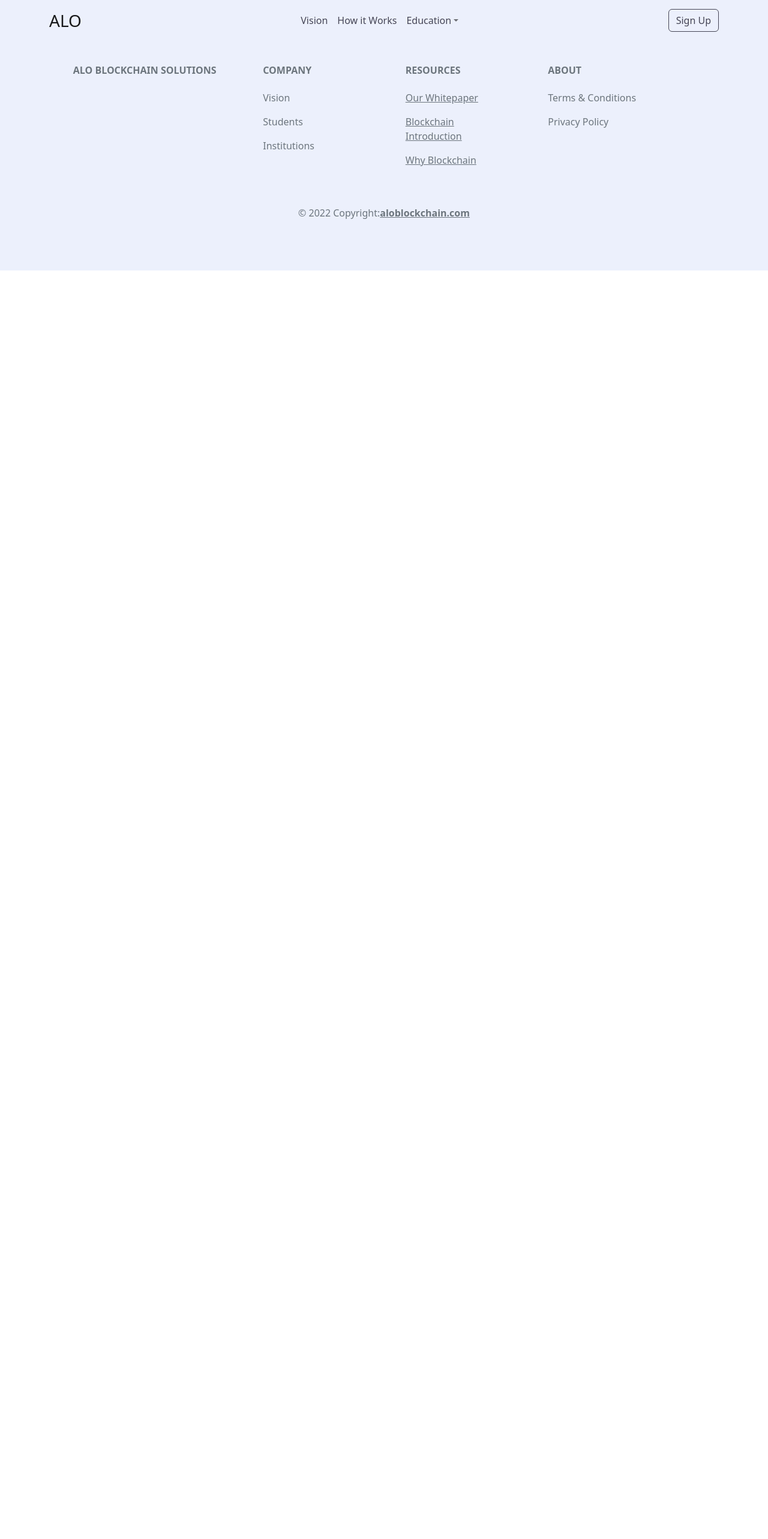
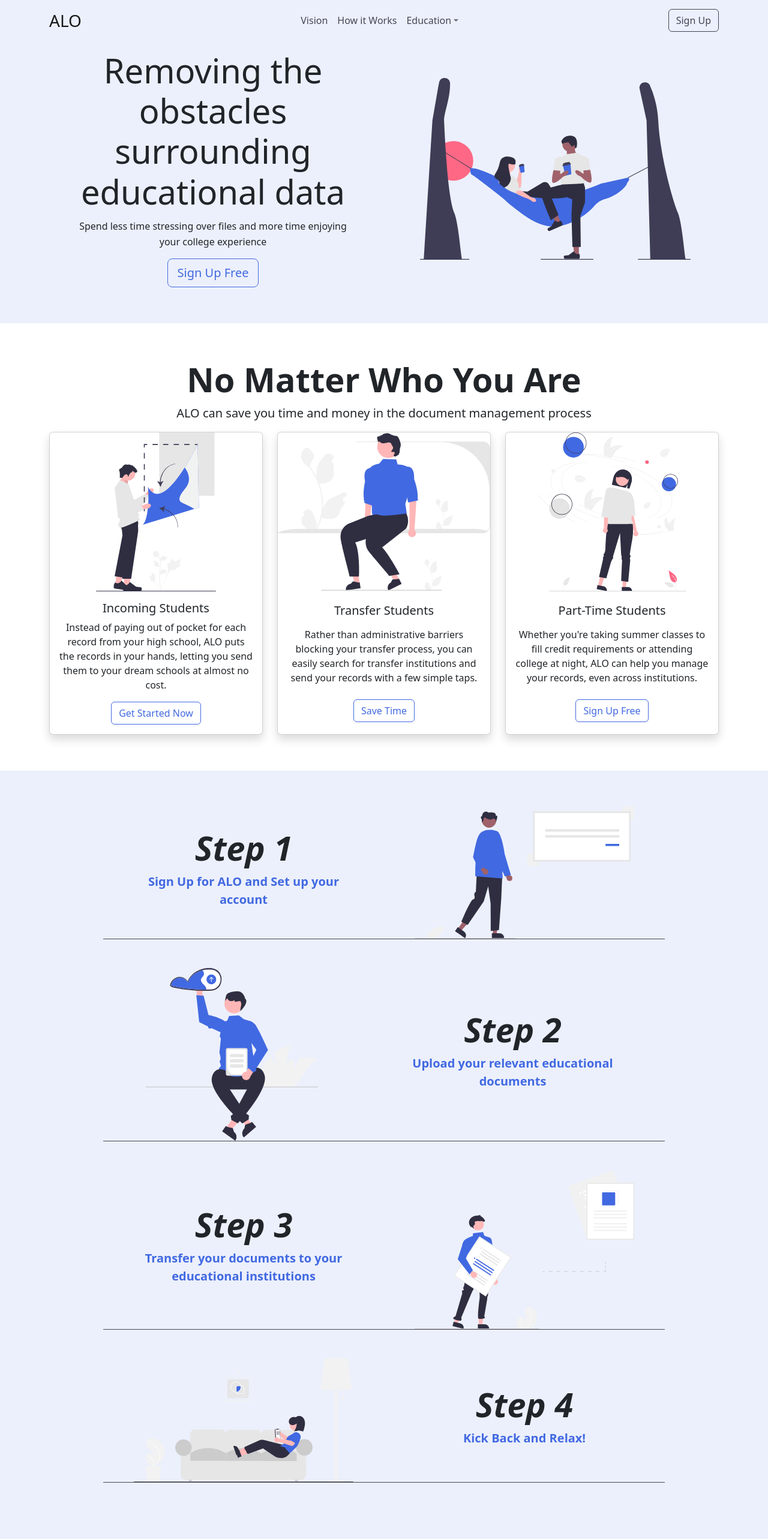
Before and after one commit to AshMurali77/mern-auth, a React (Create React App) app in the folder frontend/: page /students in a window 1280 px wide. Shown: the top 2566 px of the page at 60% size. Before the commit the page ends 800 px from the top, so only its background shows below. Built offline with nearby package versions, Linux system fonts and the light colour scheme.

Commit message:
Finished students' page

```diff
--- a/frontend/src/App.js
+++ b/frontend/src/App.js
@@ -2,6 +2,8 @@ import { BrowserRouter, Routes, Route } from "react-router-dom";
 
 //pages and components
 import Home from "./pages/Home";
+import Vision from "./pages/Vision";
+import Students from "./pages/Students";
 import Login from "./pages/Login";
 import Signup from "./pages/Signup";
 import PasswordReset from "./pages/PasswordReset";
@@ -18,6 +20,8 @@ function App() {
         <div>
           <Routes>
             <Route path="/" element={<Home />} />
+            <Route path="/vision" element={<Vision />} />
+            <Route path="/students" element={<Students />} />
             <Route path="/login" element={<Login />} />
             <Route path="/signup" element={<Signup />} />
             <Route path="/password-reset" element={<PasswordReset />} />
--- a/frontend/src/pages/Students.js
+++ b/frontend/src/pages/Students.js
@@ -0,0 +1,202 @@
+import {
+  Button,
+  Col,
+  Container,
+  Row,
+  Image,
+  Card,
+  Ratio,
+} from "react-bootstrap";
+import { Link } from "react-router-dom";
+
+//Image imports
+import relaxation from "../assets/relaxation.svg";
+import transfer from "../assets/transfer.svg";
+import summerTransfer from "../assets/summer-transfer.svg";
+import prospectiveStudent from "../assets/prospective-student.svg";
+import signIn from "../assets/sign-in.svg";
+import dataUpload from "../assets/data-upload.svg";
+import fileTransfer from "../assets/file-transfer.svg";
+import relaxationTwo from "../assets/relaxation-two.svg";
+import studentCTA from "../assets/student-cta.svg";
+const Students = () => {
+  return (
+    <>
+      <section id="intro" className="bg-blue mt-4">
+        <Container>
+          <Row className="justify-content-around align-items-center">
+            <Col md={5} className="text-center ">
+              <h2 className="display-4 ">
+                Removing the obstacles surrounding educational data
+              </h2>
+              <p>
+                <span className="lead" />
+                Spend less time stressing over files and more time enjoying your
+                college experience
+              </p>
+              <Link to="/signup">
+                <Button variant="outline-primary" size="lg" role="button">
+                  Sign Up Free
+                </Button>
+              </Link>
+            </Col>
+            <Col md={5} className="d-none d-md-block">
+              <Image fluid src={relaxation} alt="relaxation image" />
+            </Col>
+          </Row>
+        </Container>
+      </section>
+      <section id="value_card" className="bg-light">
+        <Container>
+          <div className="text-center">
+            <h1 className="display-4 text-dark fw-bold">
+              No Matter Who You Are
+            </h1>
+            <p className="lead">
+              ALO can save you time and money in the document management process
+            </p>
+          </div>
+          <Row gap={3}>
+            <Col md={4} className="d-flex  align-items-stretch">
+              <Card className="shadow ">
+                <Ratio aspectRatio="4x3">
+                  <Card.Img variant="top" src={transfer} />
+                </Ratio>
+                <Card.Body className="text-center d-flex flex-column justify-content-around">
+                  <Card.Title>Incoming Students</Card.Title>
+                  <Card.Text>
+                    Instead of paying out of pocket for each record from your
+                    high school, ALO puts the records in your hands, letting you
+                    send them to your dream schools at almost no cost.{" "}
+                  </Card.Text>
+                  <Link to="/signup">
+                    <Button variant="outline-primary">Get Started Now</Button>
+                  </Link>
+                </Card.Body>
+              </Card>
+            </Col>
+            <Col md={4} className="d-flex align-items-stretch">
+              <Card className="shadow ">
+                <Ratio aspectRatio="4x3">
+                  <Card.Img variant="top" src={summerTransfer} />
+                </Ratio>
+                <Card.Body className="text-center d-flex flex-column justify-content-around">
+                  <Card.Title>Transfer Students</Card.Title>
+                  <Card.Text>
+                    Rather than administrative barriers blocking your transfer
+                    process, you can easily search for transfer institutions and
+                    send your records with a few simple taps.
+                  </Card.Text>
+                  <Link to="/signup">
+                    <Button variant="outline-primary">Save Time</Button>
+                  </Link>
+                </Card.Body>
+              </Card>
+            </Col>
+            <Col md={4} className="d-flex  align-items-stretch">
+              <Card className="shadow ">
+                <Ratio aspectRatio="4x3">
+                  <Card.Img variant="top" src={prospectiveStudent} />
+                </Ratio>
+                <Card.Body className="text-center d-flex flex-column justify-content-around">
+                  <Card.Title>Part-Time Students</Card.Title>
+                  <Card.Text>
+                    Whether you're taking summer classes to fill credit
+                    requirements or attending college at night, ALO can help you
+                    manage your records, even across institutions.{" "}
+                  </Card.Text>
+                  <Link to="/signup">
+                    <Button variant="outline-primary">Sign Up Free</Button>
+                  </Link>
+                </Card.Body>
+              </Card>
+            </Col>
+          </Row>
+        </Container>
+      </section>
+      <section id="student-process-flow" className="bg-blue">
+        <Container className="w-75">
+          <Container lg className="border-bottom border-secondary border-1">
+            <Row className="justify-content-around align-items-center">
+              <Col md={5} className="text-center tx-md-start">
+                <h1 className="display-4 fst-italic fw-bold">Step 1</h1>
+                <p className="lead  fw-bold text-primary">
+                  Sign Up for ALO and Set up your account
+                </p>
+              </Col>
+              <Col md={5} className="text-start d-none d-md-block">
+                <Image fluid src={signIn} alt="sign-in image" />
+              </Col>
+            </Row>
+          </Container>
+          <Container
+            lg
+            className="border-bottom border-secondary border-1 my-5"
+          >
+            <Row className="justify-content-around align-items-center">
+              <Col md={4} className="text-start d-none d-md-block">
+                <Image fluid src={dataUpload} alt="data upload image" />
+              </Col>
+              <Col md={5} className="text-center tx-md-start">
+                <h1 className="display-4 fst-italic fw-bold">Step 2</h1>
+                <p className="lead  fw-bold text-primary">
+                  Upload your relevant educational documents
+                </p>
+              </Col>
+            </Row>
+          </Container>
+          <Container
+            lg
+            className="border-bottom border-secondary border-1 my-5 "
+          >
+            <Row className="justify-content-around align-items-center">
+              <Col md={5} className="text-center tx-md-start">
+                <h1 className="display-4 fst-italic fw-bold">Step 3</h1>
+                <p className="lead  fw-bold text-primary">
+                  Transfer your documents to your educational institutions
+                </p>
+              </Col>
+              <Col md={5} className="text-start d-none d-md-block">
+                <Image fluid src={fileTransfer} alt="file transfer image" />
+              </Col>
+            </Row>
+          </Container>
+
+          <Container
+            lg
+            className="border-bottom border-secondary border-1 my-5"
+          >
+            <Row className="justify-content-around align-items-center">
+              <Col md={5} className="text-start d-none d-md-block">
+                <Image fluid src={relaxationTwo} alt="relaxation image" />
+              </Col>
+              <Col md={5} className="text-center tx-md-start">
+                <h1 className="display-4 fst-italic fw-bold">Step 4</h1>
+                <p className="lead  fw-bold text-primary">
+                  Kick Back and Relax!
+                </p>
+              </Col>
+            </Row>
+          </Container>
+        </Container>
+      </section>
+      <section id="main-cta">
+        <Container className="text-center">
+          <h2 className="display-2">What Are You Waiting For?</h2>
+          <p>
+            Sign up free today and take the next step towards your educational
+            future.{" "}
+          </p>
+          <Button variant="outline-primary" size="lg">
+            Let's Do This
+          </Button>
+          <Container className=" d-none d-lg-block py-3">
+            <Image src={studentCTA} alt="time" />
+          </Container>
+        </Container>
+      </section>
+    </>
+  );
+};
+
+export default Students;
--- a/frontend/src/pages/Vision.js
+++ b/frontend/src/pages/Vision.js
@@ -0,0 +1,7 @@
+import React from "react";
+
+const Vision = () => {
+  return <div>Vision</div>;
+};
+
+export default Vision;
```
